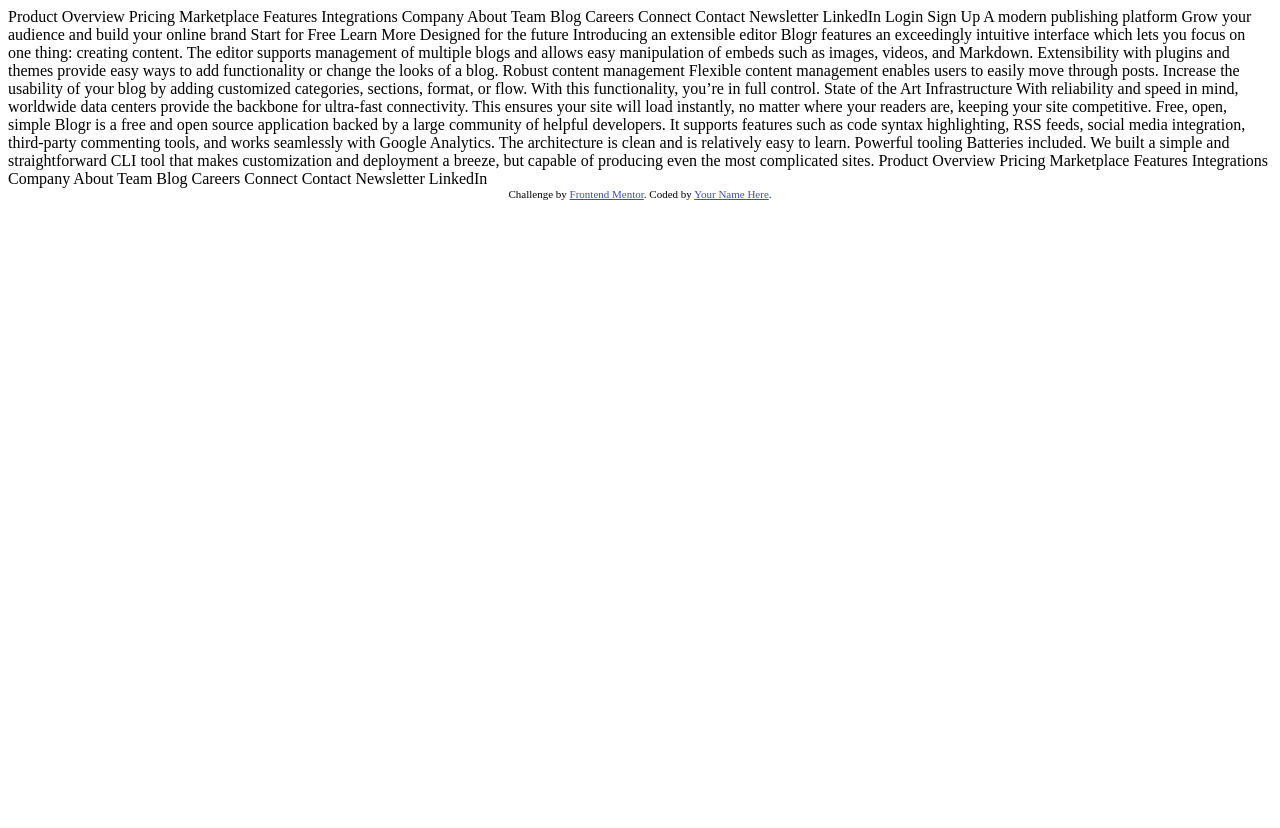
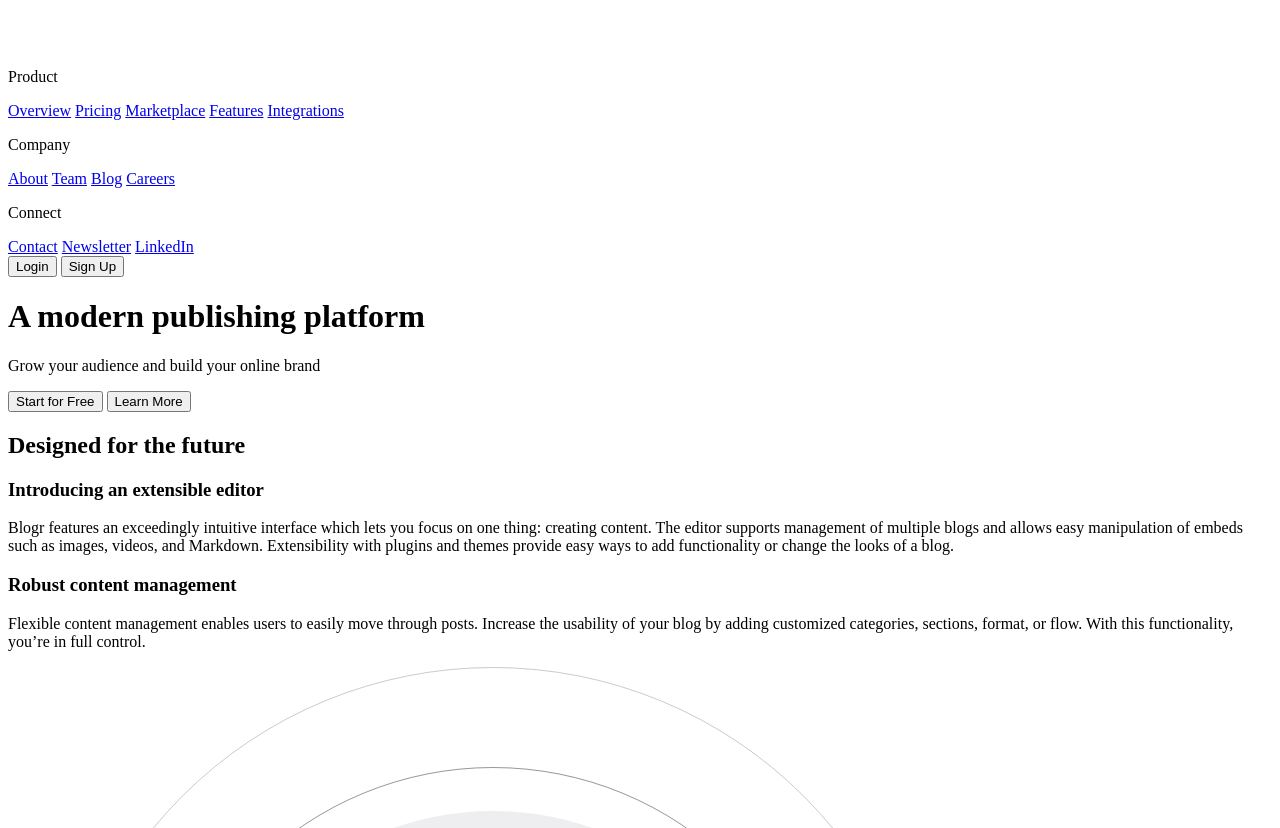
Before and after one commit to SteppenHasen/FrontEnd-Exercises, a plain HTML site: page blogr-landing-page-main/index.html in a window 1280 px wide. Shown: the top 828 px of the page. Before the commit the page ends 800 px from the top, so only its background shows below. Drawn offline with Linux system fonts and the light colour scheme.

Commit message:
HTML Markup

```diff
--- a/blogr-landing-page-main/index.html
+++ b/blogr-landing-page-main/index.html
@@ -6,7 +6,7 @@
 
   <link rel="icon" type="image/png" sizes="32x32" href="./images/favicon-32x32.png">
 
-  <title>Frontend Mentor | [Blogr]</title>
+  <title>[Blogr]</title>
 
   <!-- Feel free to remove these styles or customise in your own stylesheet 👍 -->
   <style>
@@ -15,81 +15,143 @@
   </style>
 </head>
 <body>
-  Product
 
-  Overview
-  Pricing
-  Marketplace
-  Features
-  Integrations
+  <header>
+    <nav>
+      <div class="logo">
+        <img src="./images/logo.svg" alt="blogr_logo">
+      </div>
 
-  Company
+      <div class="menu">
+        <div class="dropdown"><p>Product</p><i></i>
+          <div class="dropdown-content">
+            <a href="####">Overview</a>
+            <a href="####">Pricing</a>
+            <a href="####">Marketplace</a>
+            <a href="####">Features</a>
+            <a href="####">Integrations</a>
+          </div>
+        </div>
+        <div class="dropdown"><p>Company</p><i></i>
+          <div class="dropdown-content">
+            <a href="####">About</a>
+            <a href="####">Team</a>
+            <a href="####">Blog</a>
+            <a href="####">Careers</a>
+          </div>
+        </div>
+        <div class="dropdown"><p>Connect</p><i></i>
+          <div class="dropdown-content">
+            <a href="####">Contact</a>
+            <a href="####">Newsletter</a>
+            <a href="####">LinkedIn</a>
+          </div>
+        </div>
+      </div>
 
-  About
-  Team
-  Blog
-  Careers
+      <div class="buttons">
+        <button>Login</button>
+        <button>Sign Up</button>
+      </div>
+    </nav>
 
-  Connect
+    <div>
+      <h1>A modern publishing platform</h1>
+      <p>Grow your audience and build your online brand</p>
+      <div class="buttons">
+        <button>Start for Free</button>
+        <button>Learn More </button>
+      </div>
+    </div>
+  </header>
 
-  Contact
-  Newsletter
-  LinkedIn
+  <main>
+    <h2>Designed for the future</h2>
+    <article>
+      <div class="text">
+        <h3>Introducing an extensible editor</h3>
+        <p>Blogr features an exceedingly intuitive interface which lets you
+          focus on one thing: creating content. The editor supports management
+          of multiple blogs and allows easy manipulation of embeds such as images,
+          videos, and Markdown. Extensibility with plugins and themes provide
+          easy ways to add functionality or change the looks of a blog.</p>
 
-  Login
-  Sign Up
+        <h3>Robust content management</h3>
+        <p>Flexible content management enables users to easily move through posts.
+          Increase the usability of your blog by adding customized categories, sections,
+          format, or flow. With this functionality, you’re in full control.</p>
+      </div>
 
-  A modern publishing platform
-  Grow your audience and build your online brand
+      <div class="image">
+        <img src="./images/illustration-editor-desktop.svg" alt="illustration_editor">
+      </div>
+    </article>
 
-  Start for Free
-  Learn More
+    <article>
+      <div class="image">
+        <img src="./images/illustration-phones.svg" alt="illustration-phones">
+      </div>
 
-  Designed for the future
+      <div class="text">
+        <h2>State of the Art Infrastructure</h2>
+        <p>With reliability and speed in mind, worldwide data centers provide the
+          backbone for ultra-fast connectivity. This ensures your site will load instantly,
+          no matter where your readers are, keeping your site competitive.</p>
+      </div>
+    </article>
 
-  Introducing an extensible editor
-  Blogr features an exceedingly intuitive interface which lets you focus on one thing: creating content.
-  The editor supports management of multiple blogs and allows easy manipulation of embeds such as images,
-  videos, and Markdown. Extensibility with plugins and themes provide easy ways to add functionality or
-  change the looks of a blog.
+    <article>
+      <div class="text">
+        <h3>Free, open, simple</h3>
+        <p>Blogr is a free and open source application backed by a large community of helpful
+          developers. It supports features such as code syntax highlighting, RSS feeds, social
+          media integration, third-party commenting tools, and works seamlessly with Google Analytics.
+          The architecture is clean and is relatively easy to learn.</p>
 
-  Robust content management
-  Flexible content management enables users to easily move through posts. Increase the usability of your blog
-  by adding customized categories, sections, format, or flow. With this functionality, you’re in full control.
+        <h3>Powerful tooling</h3>
+        <p>Batteries included. We built a simple and straightforward CLI tool that makes
+          customization and deployment a breeze, but capable of producing even the most
+          complicated sites.</p>
+      </div>
 
-  State of the Art Infrastructure
-  With reliability and speed in mind, worldwide data centers provide the backbone for ultra-fast connectivity.
-  This ensures your site will load instantly, no matter where your readers are, keeping your site competitive.
+      <div class="image">
+        <img src="./images/illustration-laptop-desktop.svg" alt="illustration-laptop">
+      </div>
+    </article>
+  </main>
 
-  Free, open, simple
-  Blogr is a free and open source application backed by a large community of helpful developers. It supports
-  features such as code syntax highlighting, RSS feeds, social media integration, third-party commenting tools,
-  and works seamlessly with Google Analytics. The architecture is clean and is relatively easy to learn.
+  <footer>
+    <div class="logo">
+      <img src="./images/logo.svg" alt="blogr_logo">
+    </div>
 
-  Powerful tooling
-  Batteries included. We built a simple and straightforward CLI tool that makes customization and deployment a breeze, but
-  capable of producing even the most complicated sites.
+    <div class="footer_list">
+      <h4>Product</h4>
 
-  Product
+      <a href="####">Overview</a>
+      <a href="####">Pricing</a>
+      <a href="####">Marketplace</a>
+      <a href="####">Features</a>
+      <a href="####">Integrations</a>
+    </div>
 
-  Overview
-  Pricing
-  Marketplace
-  Features
-  Integrations
+    <div>
+      <h4>Company</h4>
 
-  Company
+      <a href="####">About</a>
+      <a href="####">Team</a>
+      <a href="####">Blog</a>
+      <a href="####">Careers</a>
+    </div>
 
-  About
-  Team
-  Blog
-  Careers
+    <div>
+      <h4>Connect</h4>
 
-  Connect
-
-  Contact
-  Newsletter
-  LinkedIn
+      <a href="####">Contact</a>
+      <a href="####">Newsletter</a>
+      <a href="####">LinkedIn</a>
+    </div>
+  </footer>
 
   <div class="attribution">
     Challenge by <a href="https://www.frontendmentor.io?ref=challenge" target="_blank">Frontend Mentor</a>.
```
